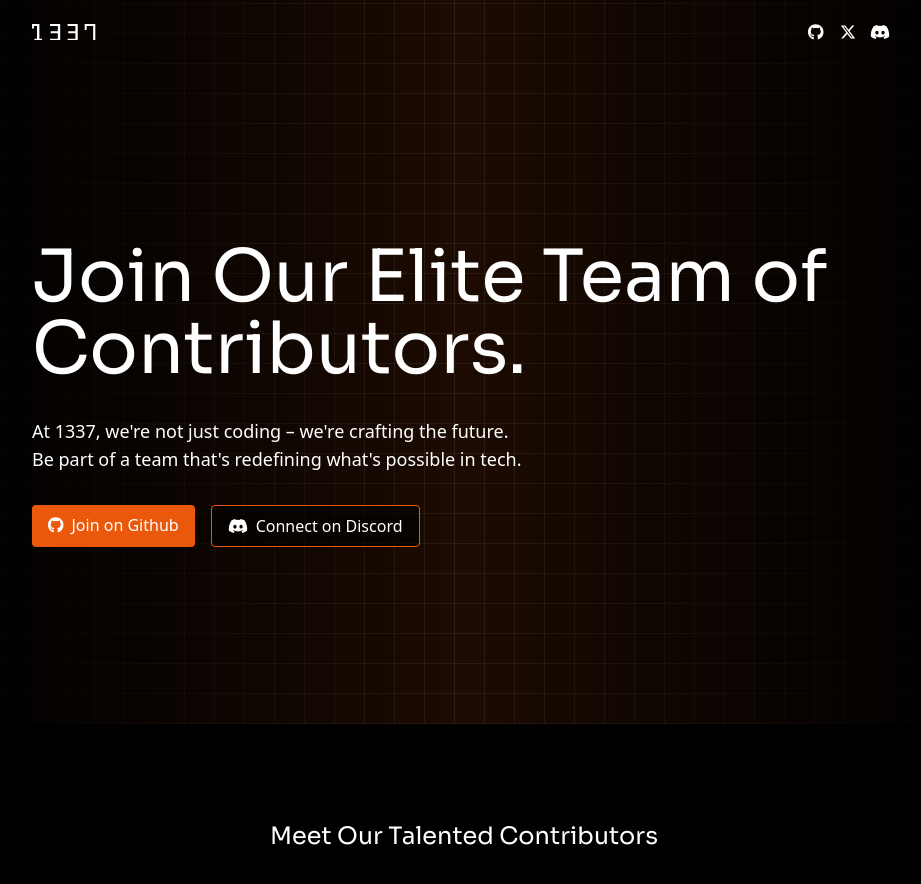
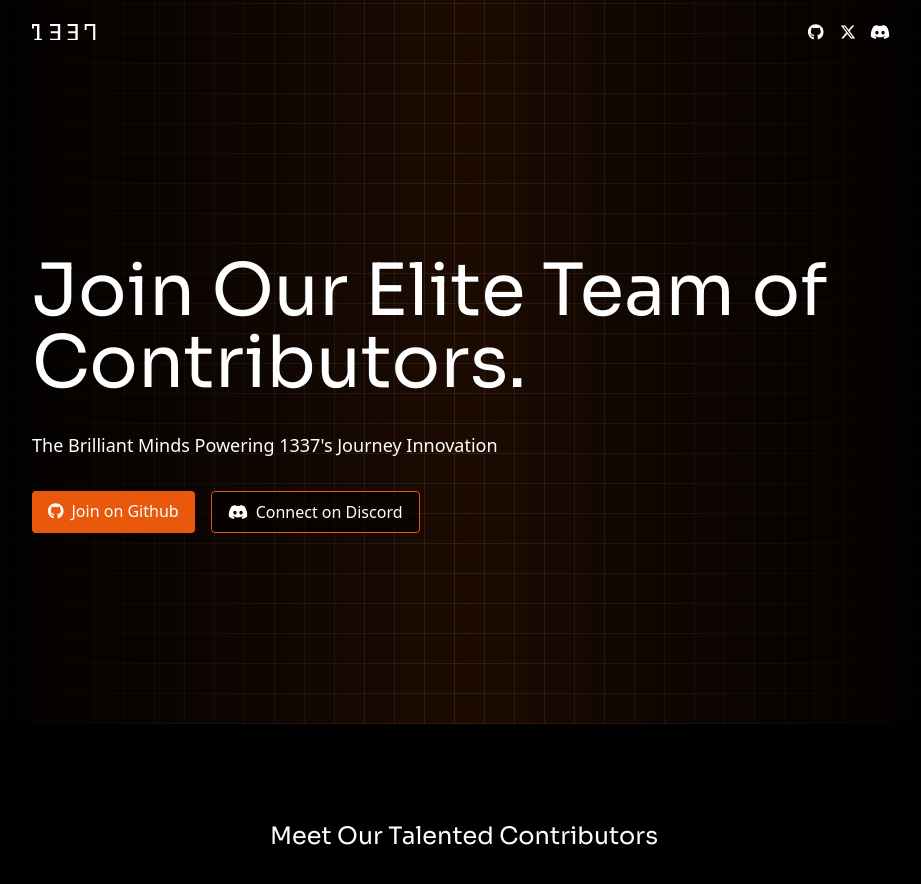
Before and after one commit to MliliGenes/1337-contributors-2024, a React (Vite) app: page / in a window 1280 px wide. Shown: the top 884 px of the page, without its empty margins (176-1097 px from the left). Built offline with nearby package versions, Linux system fonts and the light colour scheme.

Commit message:
hero sec

```diff
--- a/src/index.css
+++ b/src/index.css
@@ -74,15 +74,15 @@
     ),
     repeating-linear-gradient(
       0deg,
-      rgba(255, 255, 255, 0.1) 0px,
-      rgba(255, 255, 255, 0.1) 0.25px,
+      rgba(255, 255, 255, 0.12) 0px,
+      rgba(255, 255, 255, 0.12) 0.25px,
       transparent 1px,
       transparent 30px
     ),
     repeating-linear-gradient(
       90deg,
-      rgba(255, 255, 255, 0.1) 0px,
-      rgba(255, 255, 255, 0.1) 0.25px,
+      rgba(255, 255, 255, 0.12) 0px,
+      rgba(255, 255, 255, 0.12) 0.25px,
       transparent 1px,
       transparent 30px
     ),
@@ -92,5 +92,4 @@
       rgba(234, 90, 12, 0.12),
       rgba(234, 90, 12, 0.08)
     );
-  background-attachment: fixed;
 }
--- a/src/pages/home.tsx
+++ b/src/pages/home.tsx
@@ -12,21 +12,20 @@ export default function Home() {
         <h1 className="font-sora text-5xl md:text-7xl mb-8">
           Join Our Elite Team of Contributors.
         </h1>
-        <div className="mb-8 text-lg">
-          <p>At 1337, we're not just coding – we're crafting the future.</p>
-          <p>Be part of a team that's redefining what's possible in tech.</p>
+        <div className="mb-8 text-md md:text-lg">
+          The Brilliant Minds Powering 1337's Journey Innovation
         </div>
         <div className="flex flex-col md:flex-row gap-4 text-center">
           <a
             href=""
-            className="py-2 px-4 rounded text-md bg-orange-600 text-white"
+            className="py-2 px-4 rounded text-md bg-orange-600 text-white hover:underline"
           >
             <FontAwesomeIcon icon={faGithub} />
             <span className="ml-2">Join on Github</span>
           </a>
           <a
             href=""
-            className="py-2 px-4 rounded text-md bg-black bg-opacity-60 border border-orange-600"
+            className="py-2 px-4 rounded text-md bg-black bg-opacity-60 border border-orange-600 hover:underline"
           >
             <FontAwesomeIcon icon={faDiscord} />
             <span className="ml-2">Connect on Discord</span>
```
